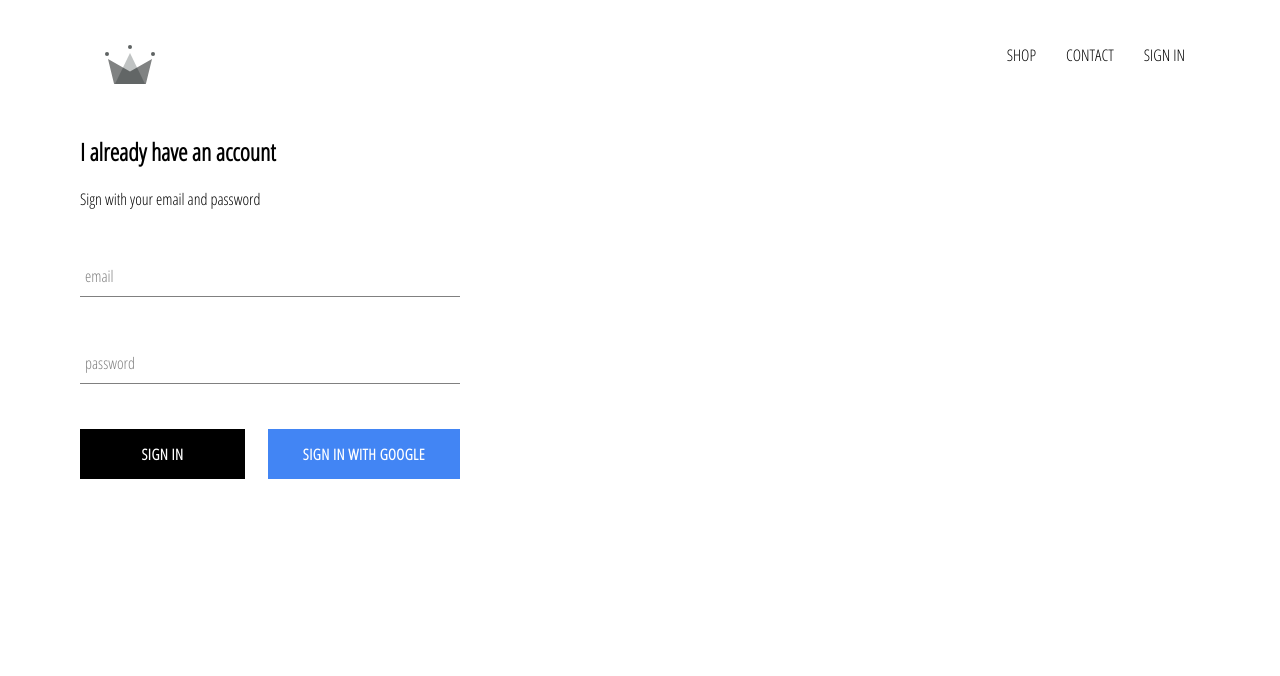
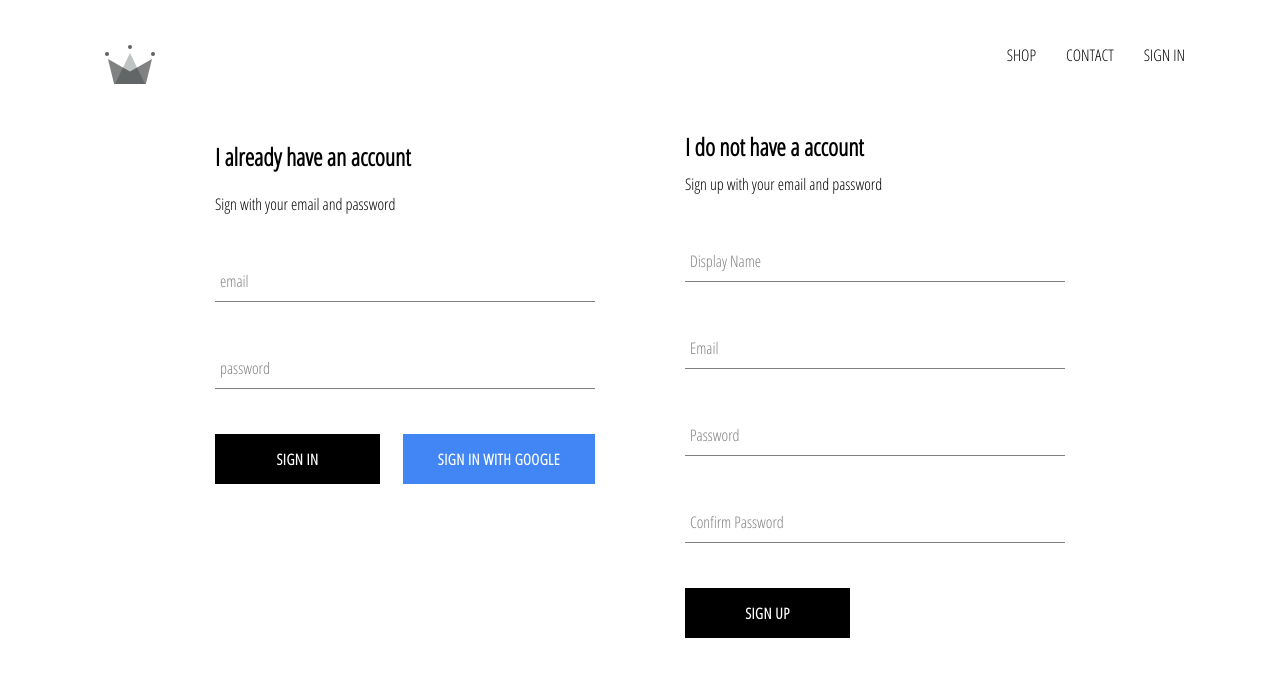
Before and after one commit to mmhasnat17/apparel-website, a React (Create React App) app: page /signin in a window 1280 px wide. Shown: the top 676 px of the page. Built offline with nearby package versions, Linux system fonts and the light colour scheme; no server answers.

Commit message:
implemented firebase utils, included ability to store autheticated user in the firebase

```diff
--- a/src/App.js
+++ b/src/App.js
@@ -7,7 +7,7 @@ import Homepage from "./pages/homepage/homepage.component";
 import ShopPage from "./pages/shop/shop.component";
 import SignInAndSignUpPage from "./pages/sign-in-and-sign-out/sign-in-and-sign-out.component";
 import Header from "./components/header/header.component";
-import { auth } from "./firebase/firebase.utils";
+import { auth, createUserProfileDocument } from "./firebase/firebase.utils";
 
 class App extends React.Component {
   constructor() {
@@ -21,9 +21,23 @@ class App extends React.Component {
   unsubscribeFromAuth = null;
 
   componentDidMount() {
-    this.unsubscribeFromAuth = auth.onAuthStateChanged((user) => {
-      this.setState({ currentUser: user });
-      console.log(user);
+    this.unsubscribeFromAuth = auth.onAuthStateChanged(async (userAuth) => {
+      if (userAuth) {
+        const userRef = await createUserProfileDocument(userAuth);
+
+        userRef.onSnapshot((snapShot) => {
+          this.setState({
+            currentUser: {
+              id: snapShot.id,
+              ...snapShot.data(),
+            },
+          });
+
+          console.log(this.state);
+        });
+      }
+
+      this.setState({ currentUser: userAuth });
     });
   }
 
--- a/src/components/form-input/form-input.component.jsx
+++ b/src/components/form-input/form-input.component.jsx
@@ -4,7 +4,7 @@ import "./form-input.style.scss";
 
 const FormInput = ({ handleChange, label, ...otherProps }) => (
   <div className="group">
-    <input class="form-input" onChange={handleChange} {...otherProps} />
+    <input className="form-input" onChange={handleChange} {...otherProps} />
     {label ? (
       <label
         className={`${
--- a/src/components/header/header.component.jsx
+++ b/src/components/header/header.component.jsx
@@ -20,19 +20,15 @@ const Header = ({ currentUser }) => (
       <Link className="option" to="/shop">
         CONTACT
       </Link>
-      <Link>
       {currentUser ? (
         <div className="option" onClick={() => auth.signOut()}>
-            {" "}
-            SIGN OUT{" "}
+          SIGN OUT
         </div>
       ) : (
-          <Link className="option" to="signin">
-            {" "}
-            SIGN IN{" "}
+        <Link className="option" to="/signin">
+          SIGN IN
         </Link>
       )}
-      </Link>
     </div>
   </div>
 );
--- /dev/null
+++ b/src/components/sign-up/sign-up.component.jsx
@@ -0,0 +1,103 @@
+import React from "react";
+
+import FormInput from "../form-input/form-input.component";
+import CustomButton from "../custom-button/custom-button.component";
+
+import { auth, createUserProfileDocument } from "../../firebase/firebase.utils";
+
+import "./sign-up.style.scss";
+
+class SignUp extends React.Component {
+  constructor() {
+    super();
+
+    this.state = {
+      displayName: "",
+      email: "",
+      password: "",
+      confirmPassword: "",
+    };
+  }
+
+  handleSubmit = async (event) => {
+    event.preventDefault();
+
+    const { displayName, email, password, confirmPassword } = this.state;
+
+    if (password !== confirmPassword) {
+      alert("passwords don't match");
+      return;
+    }
+
+    try {
+      const { user } = await auth.createUserWithEmailAndPassword(
+        email,
+        password
+      );
+
+      await createUserProfileDocument(user, { displayName });
+
+      this.setState({
+        displayName: "",
+        email: "",
+        password: "",
+        confirmPassword: "",
+      });
+    } catch (error) {
+      console.error(error);
+    }
+  };
+
+  handleChange = (event) => {
+    const { name, value } = event.target;
+
+    this.setState({ [name]: value });
+  };
+
+  render() {
+    const { displayName, email, password, confirmPassword } = this.state;
+    return (
+      <div className="sign-up">
+        <h2 className="title">I do not have a account</h2>
+        <span>Sign up with your email and password</span>
+        <form className="sign-up-form" onSubmit={this.handleSubmit}>
+          <FormInput
+            type="text"
+            name="displayName"
+            value={displayName}
+            onChange={this.handleChange}
+            label="Display Name"
+            required
+          />
+          <FormInput
+            type="email"
+            name="email"
+            value={email}
+            onChange={this.handleChange}
+            label="Email"
+            required
+          />
+          <FormInput
+            type="password"
+            name="password"
+            value={password}
+            onChange={this.handleChange}
+            label="Password"
+            required
+          />
+          <FormInput
+            type="password"
+            name="confirmPassword"
+            value={confirmPassword}
+            onChange={this.handleChange}
+            label="Confirm Password"
+            required
+          />
+          <CustomButton type="submit">SIGN UP</CustomButton>
+        </form>
+      </div>
+    );
+  }
+}
+
+export default SignUp;
--- /dev/null
+++ b/src/components/sign-up/sign-up.style.scss
@@ -0,0 +1,9 @@
+.sign-up {
+  display: flex;
+  flex-direction: column;
+  width: 380px;
+
+  .title {
+    margin: 10px 0;
+  }
+}
--- a/src/firebase/firebase.utils.js
+++ b/src/firebase/firebase.utils.js
@@ -15,6 +15,31 @@ const config = {
 
 firebase.initializeApp(config);
 
+export const createUserProfileDocument = async (userAuth, additionalData) => {
+  if (!userAuth) return;
+
+  const userRef = firestore.doc(`users/${userAuth.uid}`);
+
+  const snapShot = await userRef.get();
+
+  if (!snapShot.exists) {
+    const { displayName, email } = userAuth;
+    const createdAt = new Date();
+    try {
+      await userRef.set({
+        displayName,
+        email,
+        createdAt,
+        ...additionalData,
+      });
+    } catch (error) {
+      console.log("error creating user", error.message);
+    }
+  }
+
+  return userRef;
+};
+
 export const auth = firebase.auth();
 export const firestore = firebase.firestore();
 
--- a/src/pages/sign-in-and-sign-out/sign-in-and-sign-out.component.jsx
+++ b/src/pages/sign-in-and-sign-out/sign-in-and-sign-out.component.jsx
@@ -1,12 +1,14 @@
 import React from "react";
 
 import SignIn from "../../components/sign-in/sign-in.component";
+import SignUp from "../../components/sign-up/sign-up.component";
 
 import "./sign-in-and-sign-out.style.scss";
 
 const SignInAndSignUpPage = () => (
   <div className="sign-in-and-sign-up">
     <SignIn />
+    <SignUp />
   </div>
 );
 
--- a/src/pages/sign-in-and-sign-out/sign-in-and-sign-out.style.scss
+++ b/src/pages/sign-in-and-sign-out/sign-in-and-sign-out.style.scss
@@ -0,0 +1,6 @@
+.sign-in-and-sign-up {
+  width: 850px;
+  display: flex;
+  justify-content: space-between;
+  margin: 30px auto;
+}
```
Lines whose indentation alone changed are shown as unchanged.
